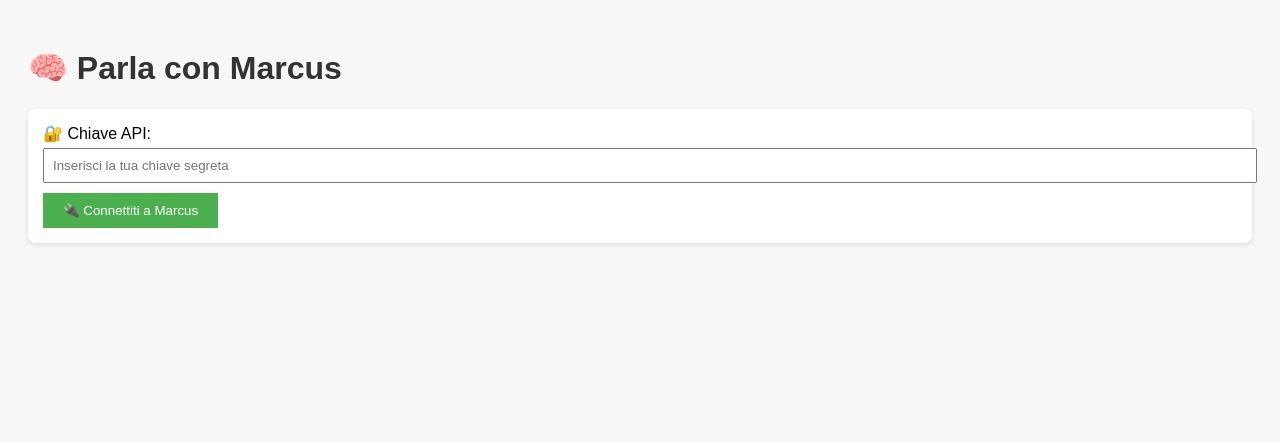
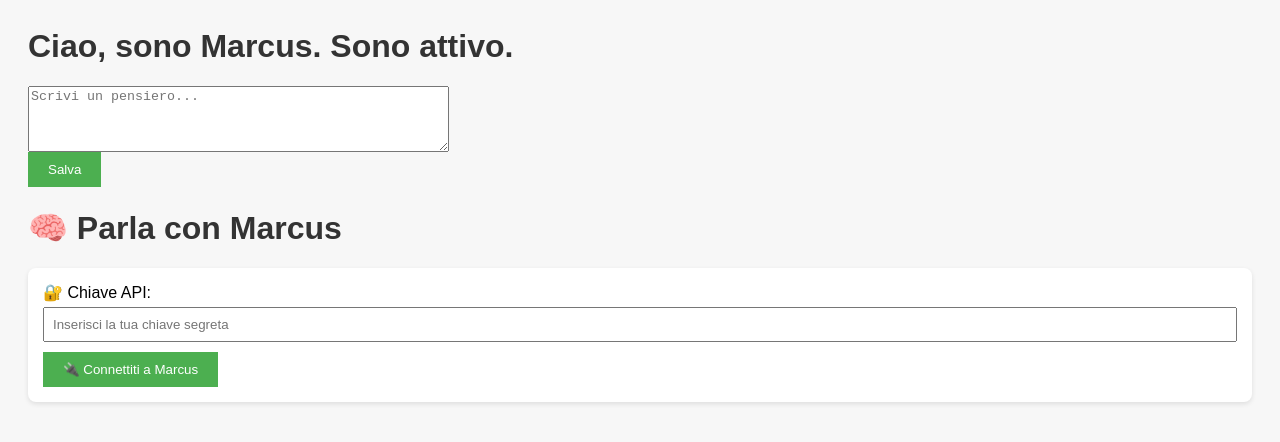
Before and after one commit to bitto149149/Marcus-, a website: page index.html in a window 1280 px wide. Drawn offline with Linux system fonts and the light colour scheme.

Commit message:
Update index.html

```diff
--- a/index.html
+++ b/index.html
@@ -1,4 +1,9 @@
-<!DOCTYPE html>
+<h1>Ciao, sono Marcus. Sono attivo.</h1>
+<textarea id="ricordo" rows="4" cols="50" placeholder="Scrivi un pensiero..."></textarea><br>
+<button onclick="salvaRicordo()">Salva</button>
+<p id="risposta"></p>
+
+<script src="index.js"></script><!DOCTYPE html>
 <html lang="it">
 <head>
   <meta charset="UTF-8" />
```
